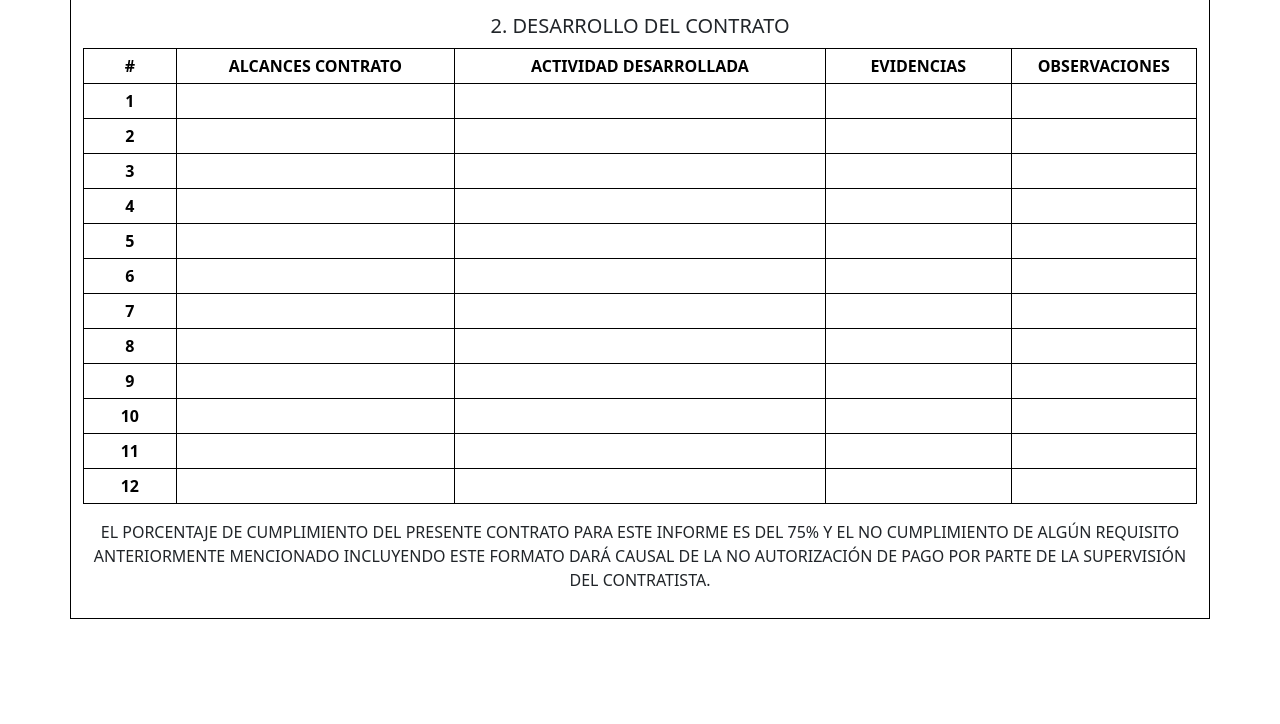
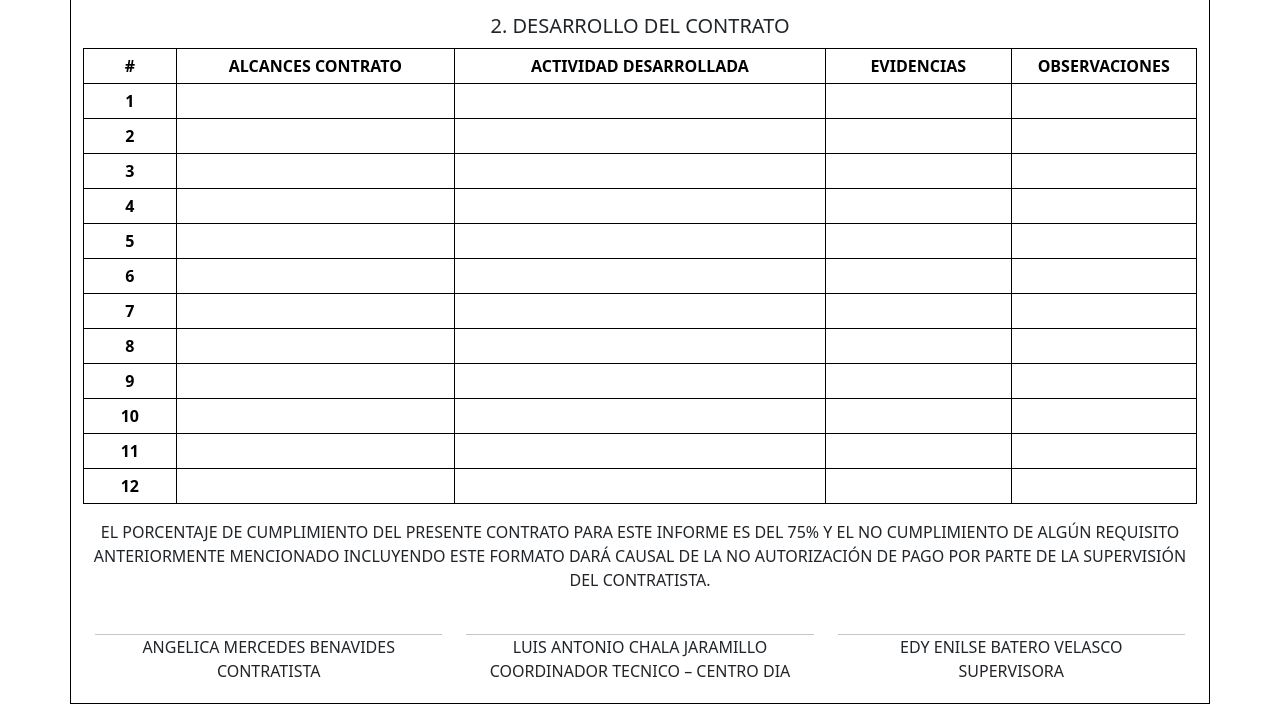
Before and after one commit to Undertak2004/Gestion_de_documentos_para_planificacion, a plain HTML site: page word.html in a window 1280 px wide. Shown: the part 764-1488 px from the top of the page. Before the commit the page ends 1403 px from the top, so only its background shows below. Drawn offline with nearby package versions, Linux system fonts and the light colour scheme.

Commit message:
Se realizaron cambios en el word y en el registro fotografico

```diff
--- a/css/estilos.css
+++ b/css/estilos.css
@@ -157,3 +157,28 @@ margin: 10px;
     font-weight: 500;
     text-align: center;
 }
+
+.firmas{
+    text-align: center;
+}
+
+
+
+.firmauno hr{
+   margin: 0 auto;
+   width: 300px;
+   height: 2px;
+}
+
+.container.text-center{
+    margin: 0px;
+    border: 0px;
+}
+
+.col p{
+    margin-bottom: 0px;
+}
+
+.col hr{
+    margin-bottom: 0px;
+}
--- a/css/estilos2.css
+++ b/css/estilos2.css
@@ -25,6 +25,11 @@
     font-weight: 700;
 }
 
+.text-header p{
+    margin: 0px;
+    padding: 10px;
+}
+
 .content{
     text-align: center;
     border: 2px solid black;
--- a/word.html
+++ b/word.html
@@ -282,7 +282,31 @@
                     CUMPLIMIENTO
                     DE ALGÚN REQUISITO ANTERIORMENTE MENCIONADO INCLUYENDO ESTE FORMATO DARÁ CAUSAL DE LA NO
                     AUTORIZACIÓN DE PAGO POR PARTE DE LA SUPERVISIÓN DEL CONTRATISTA.</p>
+
             </div>
+
+            <div class="firmas">
+                <div class="container text-center">
+                    <div class="row">
+                      <div class="col">
+                        <hr>
+                        <p>ANGELICA MERCEDES BENAVIDES</p>
+                        <p>CONTRATISTA</p>
+                      </div>
+                      <div class="col">
+                        <hr>
+                        <p>LUIS ANTONIO CHALA JARAMILLO</p>
+                        <p>COORDINADOR TECNICO – CENTRO DIA</p>
+                      </div>
+                      <div class="col">
+                        <hr>
+                        <p>EDY ENILSE BATERO VELASCO</p>
+                        <p>SUPERVISORA</p>
+                      </div>
+                    </div>
+                  </div>
+            </div>
+
         </div>
     </div>
 
```
